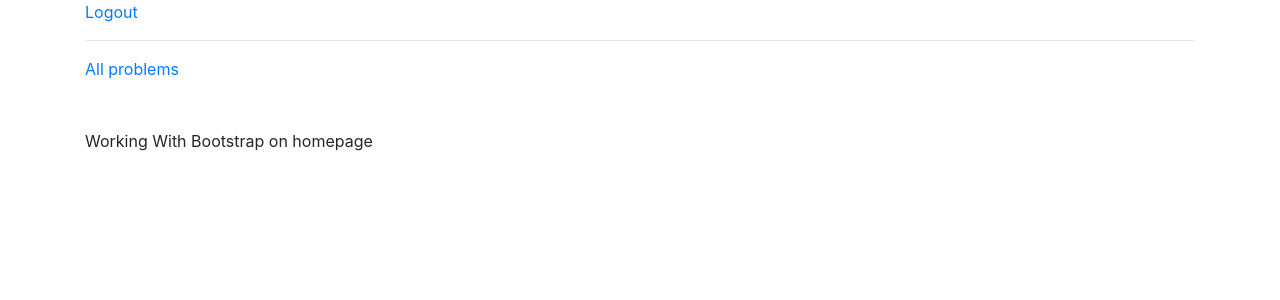
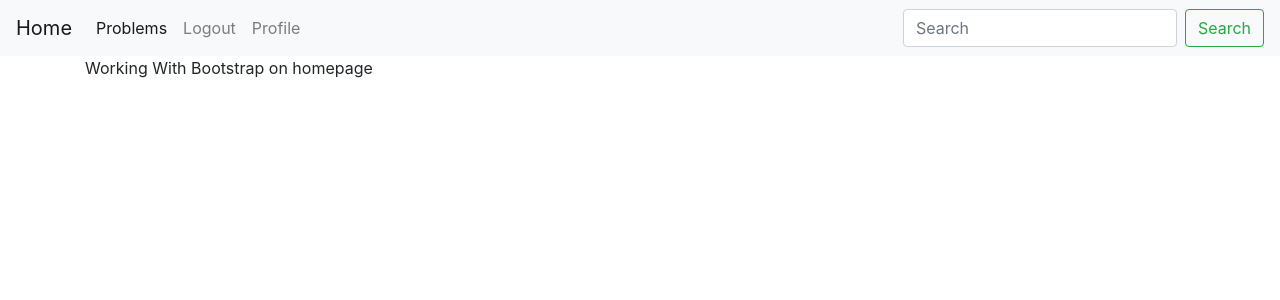
Before and after one commit to harshraj22/CSE_HUB, a Django app: page / in a window 1280 px wide. Shown: the top 300 px of the page. Run offline with Django 3.2, Linux system fonts and the light colour scheme; a user stored in the database is signed in; some libraries are stand-ins or nearby versions.

Commit message:
added navbar in homepage in index page to be inherited

```diff
--- a/cse_hub/homepage/templates/homepage/homepage.html
+++ b/cse_hub/homepage/templates/homepage/homepage.html
@@ -2,13 +2,5 @@
 
 
 {% block content %}
-	{% if user.is_authenticated %}
-		<a href="{% url 'user-logout' %}">Logout</a>
-	{% else %}
-		<a href="{% url 'user-login' %}">Login</a>
-	{% endif %}
-	<hr>
-	<a href="{% url 'all-problems' %}">All problems</a>
-	<br><br><br>
 	Working With Bootstrap on homepage
 {% endblock content %}
--- a/cse_hub/homepage/templates/homepage/index.html
+++ b/cse_hub/homepage/templates/homepage/index.html
@@ -16,6 +16,49 @@
 	<script src="https://cdnjs.cloudflare.com/ajax/libs/popper.js/1.12.9/umd/popper.min.js" integrity="sha384-ApNbgh9B+Y1QKtv3Rn7W3mgPxhU9K/ScQsAP7hUibX39j7fakFPskvXusvfa0b4Q" crossorigin="anonymous"></script>
 	<script src="https://maxcdn.bootstrapcdn.com/bootstrap/4.0.0/js/bootstrap.min.js" integrity="sha384-JZR6Spejh4U02d8jOt6vLEHfe/JQGiRRSQQxSfFWpi1MquVdAyjUar5+76PVCmYl" crossorigin="anonymous"></script>
 
+	<nav class="navbar navbar-expand-lg navbar-light bg-light">
+		<a class="navbar-brand" href="{% url 'home' %}">Home</a>
+		<button class="navbar-toggler" type="button" data-toggle="collapse" data-target="#navbarSupportedContent" aria-controls="navbarSupportedContent" aria-expanded="false" aria-label="Toggle navigation">
+		<span class="navbar-toggler-icon"></span>
+		</button>
+
+	<div class="collapse navbar-collapse" id="navbarSupportedContent">
+	    <ul class="navbar-nav mr-auto">
+	    	<li class="nav-item active">
+	        	<a class="nav-link" href="{% url 'all-problems' %}">Problems <span class="sr-only">(current)</span></a>
+	    	</li>
+	    	<li class="nav-item">
+	      	{% if user.is_authenticated %}
+		        <a class="nav-link" href="{% url 'user-logout' %}">Logout</a>
+		   		</li>
+			    	<li class="nav-item">
+		        <a class="nav-link" href="{% url 'user-profile' %}">Profile</a>
+		    {% else %}
+		        <a class="nav-link" href="{% url 'user-login' %}">Login</a>
+	      	{% endif %}
+	    	</li>
+	    	<li class="nav-item dropdown">
+	        	<!-- <a class="nav-link dropdown-toggle" href="#" id="navbarDropdown" role="button" data-toggle="dropdown" aria-haspopup="true" aria-expanded="false"> -->
+	          	<!-- Dropdown -->
+	        	<!-- </a> -->
+	        <div class="dropdown-menu" aria-labelledby="navbarDropdown">
+		        <!-- <a class="dropdown-item" href="#">Action</a> -->
+	        	<!-- <a class="dropdown-item" href="#">Another action</a> -->
+	        	<!-- <div class="dropdown-divider"></div> -->
+	        	<!-- <a class="dropdown-item" href="#">Something else here</a> -->
+	        </div>
+	    	</li>
+	    	<li class="nav-item">
+	        <!-- <a class="nav-link disabled" href="#">Disabled</a> -->
+	    	</li>
+	    </ul>
+	    <form class="form-inline my-2 my-lg-0">
+	    	<input class="form-control mr-sm-2" type="search" placeholder="Search" aria-label="Search">
+	    	<button class="btn btn-outline-success my-2 my-sm-0" type="submit">Search</button>
+	    </form>
+	  </div>
+	</nav>
+
 	<div class="container">
 		{% block content %}
 
```
